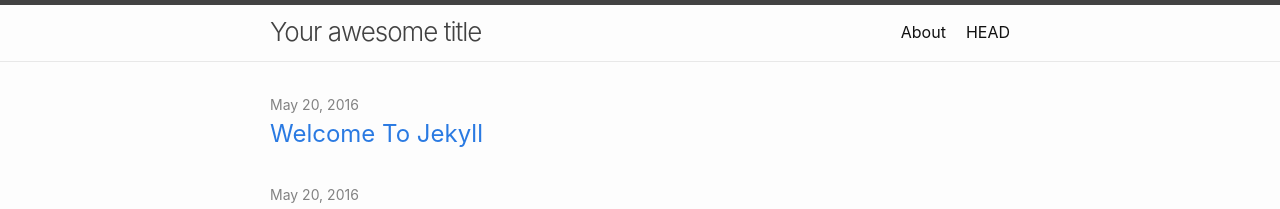
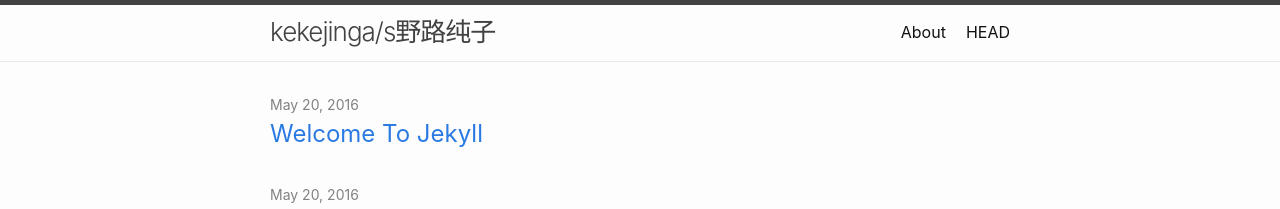
Before and after one commit to kekejinga/kekejinga.github.io, a Jekyll site: the page built from index.md, in a window 1280 px wide. Shown: the top 209 px of the page. Built offline with Jekyll 4.4.1, drawn with Linux system fonts in a browser that asks for light colours.

Commit message:
Update _config.yml

```diff
--- a/_config.yml
+++ b/_config.yml
@@ -1,4 +1,4 @@
-title: Your awesome title
+title: kekejinga/s野路纯子
 author:
   name: GitHub User
   email: your-email@domain.com
```
